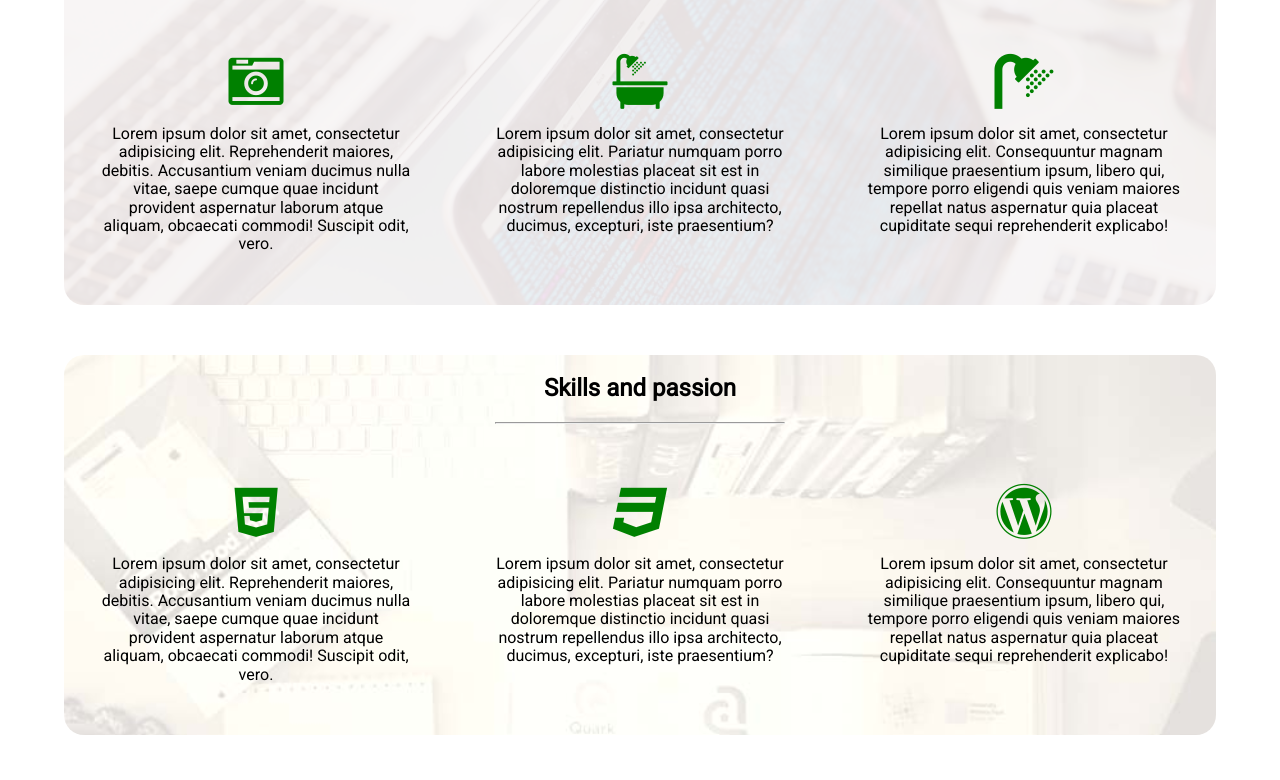
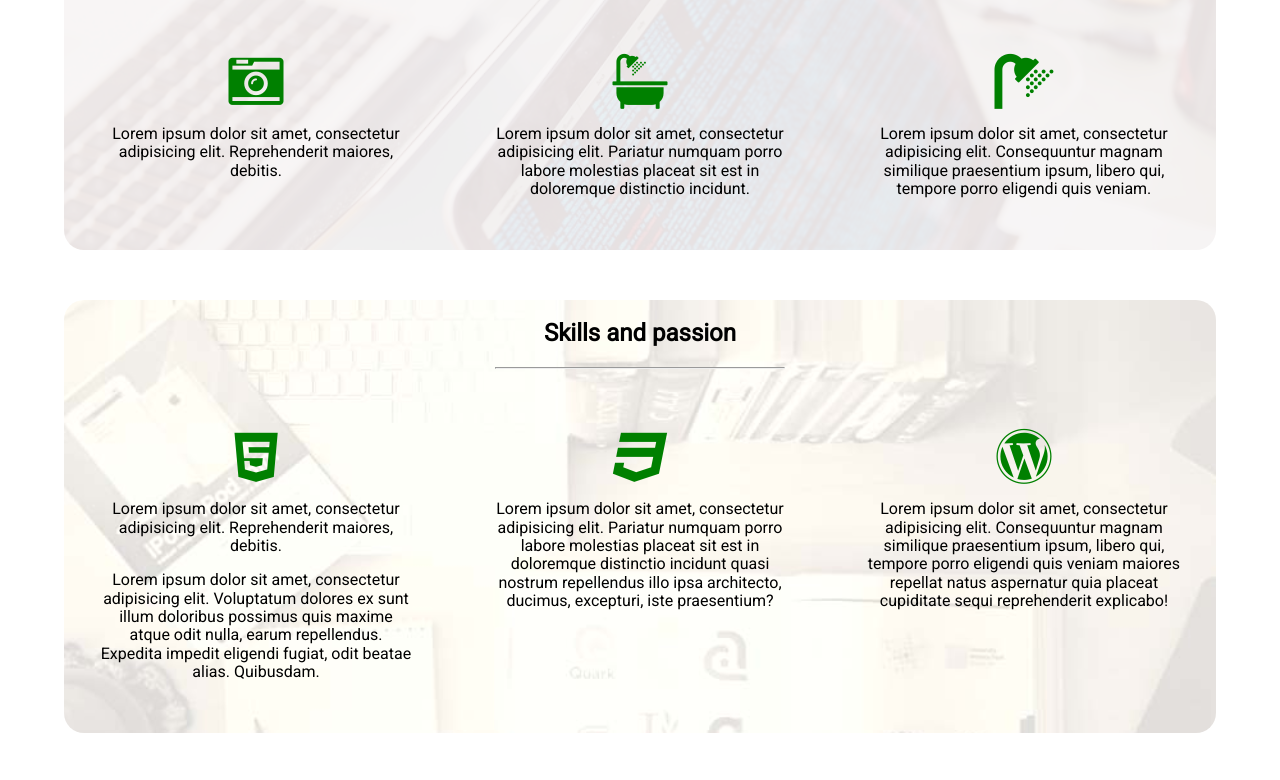
Before and after one commit to tspinjac/Page_template, a plain HTML site: page index.html in a window 1280 px wide. Shown: the part 1220-2000 px from the top of the page. Drawn offline with Linux system fonts and the light colour scheme.

Commit message:
+ Linkovi upercase ali mediaqueries ne radi??

```diff
--- a/css/style.css
+++ b/css/style.css
@@ -8,7 +8,11 @@ body {
 	margin: 0 auto;
 	font-family: 'Roboto', sans- serif;
 	width: 90%;
+	background-color:
 }
+
+
+/* ############  HEADER: NAV, LOGO, BUTTON*/
 header {
 	border: 1px solid green;
 }
@@ -33,7 +37,8 @@ button {
 nav, ul li {
 	display: inline-block;
 }
-a {text-decoration: none; font-size: 1em; color: #2680e0; margin:20%;}
+a {text-decoration: none; font-size: 1em; color: #2680e0; margin:20%; text-transform: uppercase;}
+
 header {
 	background-image: url("../img/zg_bg.jpg");
 	background-attachment: fixed;
@@ -165,4 +170,7 @@ i.fa {
 .copyright {text-align: center;  margin-bottom: 30px;}
 
 .
-/*##########  FOOTER ###########*/
+/*##########  MEDIA ###########*/
+@media only screen and (max-width:700px) {
+	body {background-color:red;}
+}
--- a/index.html
+++ b/index.html
@@ -4,6 +4,7 @@
 	<meta charset="UTF-8">
 	<meta content="Tomislav Spinjaca" name="author">
 	<meta content="width=device-width, initial-scale=1" name="viewport">
+	<meta name="viewport" content="width=device-width, initial-scale=1">
 	<title>Test - Replika web mjesta HTML/CSS</title>
 	<link href="https://fonts.googleapis.com/css?family=Roboto" rel="stylesheet">
 	<link href="css/normalize.css" rel="stylesheet">
@@ -59,13 +60,13 @@
 			<hr>
 			<article class="col2-left">
 				<i class="fa fa-camera-retro"></i>
-				<p>Lorem ipsum dolor sit amet, consectetur adipisicing elit. Reprehenderit maiores, debitis. Accusantium veniam ducimus nulla vitae, saepe cumque quae incidunt provident aspernatur laborum atque aliquam, obcaecati commodi! Suscipit odit, vero.</p>
+				<p>Lorem ipsum dolor sit amet, consectetur adipisicing elit. Reprehenderit maiores, debitis. </p>
 			</article><article class="col2-mid">
 				<i class="fa fa-bath"></i>
-				<p>Lorem ipsum dolor sit amet, consectetur adipisicing elit. Pariatur numquam porro labore molestias placeat sit est in doloremque distinctio incidunt quasi nostrum repellendus illo ipsa architecto, ducimus, excepturi, iste praesentium?</p>
+				<p>Lorem ipsum dolor sit amet, consectetur adipisicing elit. Pariatur numquam porro labore molestias placeat sit est in doloremque distinctio incidunt.</p>
 			</article><article class="col2-right">
 				<i class="fa fa-shower"></i>
-				<p>Lorem ipsum dolor sit amet, consectetur adipisicing elit. Consequuntur magnam similique praesentium ipsum, libero qui, tempore porro eligendi quis veniam maiores repellat natus aspernatur quia placeat cupiditate sequi reprehenderit explicabo!</p>
+				<p>Lorem ipsum dolor sit amet, consectetur adipisicing elit. Consequuntur magnam similique praesentium ipsum, libero qui, tempore porro eligendi quis veniam.</p>
 			</article>
 		</section>
 
@@ -74,7 +75,8 @@
 			<hr>
 			<article class="col3-left">
 			<i class="fa fa-html5" title="HTML 5"></i>
-				<p>Lorem ipsum dolor sit amet, consectetur adipisicing elit. Reprehenderit maiores, debitis. Accusantium veniam ducimus nulla vitae, saepe cumque quae incidunt provident aspernatur laborum atque aliquam, obcaecati commodi! Suscipit odit, vero.</p>
+				<p>Lorem ipsum dolor sit amet, consectetur adipisicing elit. Reprehenderit maiores, debitis. </p>
+				<p>Lorem ipsum dolor sit amet, consectetur adipisicing elit. Voluptatum dolores ex sunt illum doloribus possimus quis maxime atque odit nulla, earum repellendus. Expedita impedit eligendi fugiat, odit beatae alias. Quibusdam.</p>
 			</article><article class="col3-mid">
 				<i class="fa fa-css3"></i>
 				<p>Lorem ipsum dolor sit amet, consectetur adipisicing elit. Pariatur numquam porro labore molestias placeat sit est in doloremque distinctio incidunt quasi nostrum repellendus illo ipsa architecto, ducimus, excepturi, iste praesentium?</p>
```
